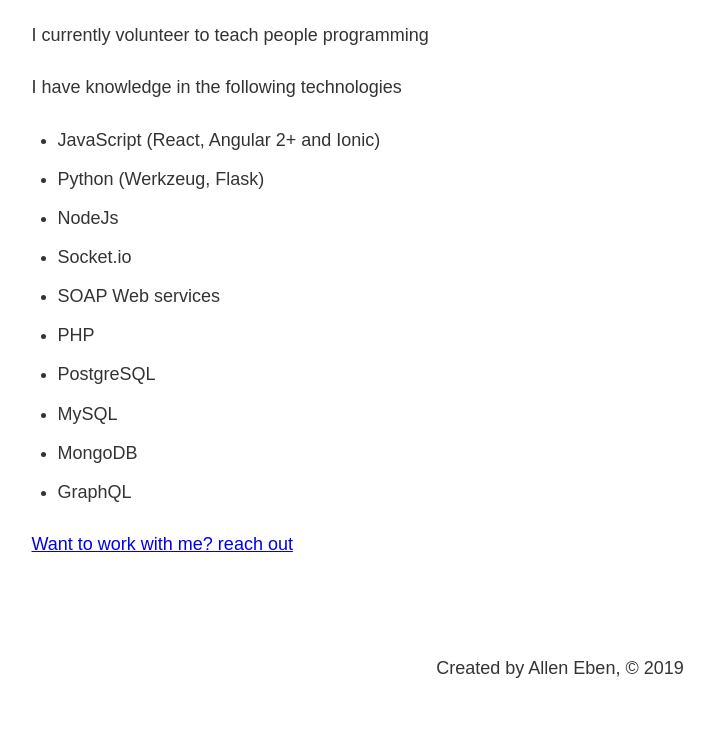
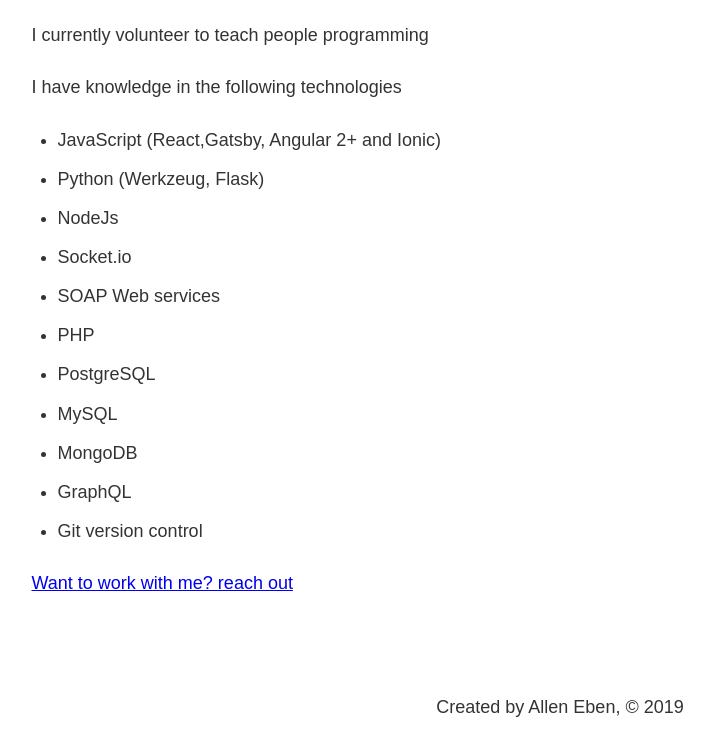
Before and after one commit to alleneben/mysite, a Gatsby site: page /about in a window 1280 px wide. Shown: the part 475-1216 px from the top of the page, without its empty margins (80-794 px from the left). Built offline with nearby package versions, Linux system fonts and the light colour scheme; Gatsby itself is replaced by a stand-in of ours.

Commit message:
new updates

```diff
--- a/src/pages/about.js
+++ b/src/pages/about.js
@@ -12,7 +12,7 @@
             <p>I currently volunteer to teach people programming</p>
             <p>I have knowledge in the following technologies </p>
             <ul>
-                <li>JavaScript (React, Angular 2+ and Ionic)</li>
+                <li>JavaScript (React,Gatsby, Angular 2+ and Ionic)</li>
                 <li>Python (Werkzeug, Flask) </li>
                 <li>NodeJs</li>
                 <li>Socket.io</li>
@@ -22,6 +22,7 @@
                 <li>MySQL</li>
                 <li>MongoDB</li>
                 <li>GraphQL</li>
+                <li>Git version control</li>
             </ul>
             <p><Link to="/contact">Want to work with me? reach out</Link></p>
         </Layout>
```
